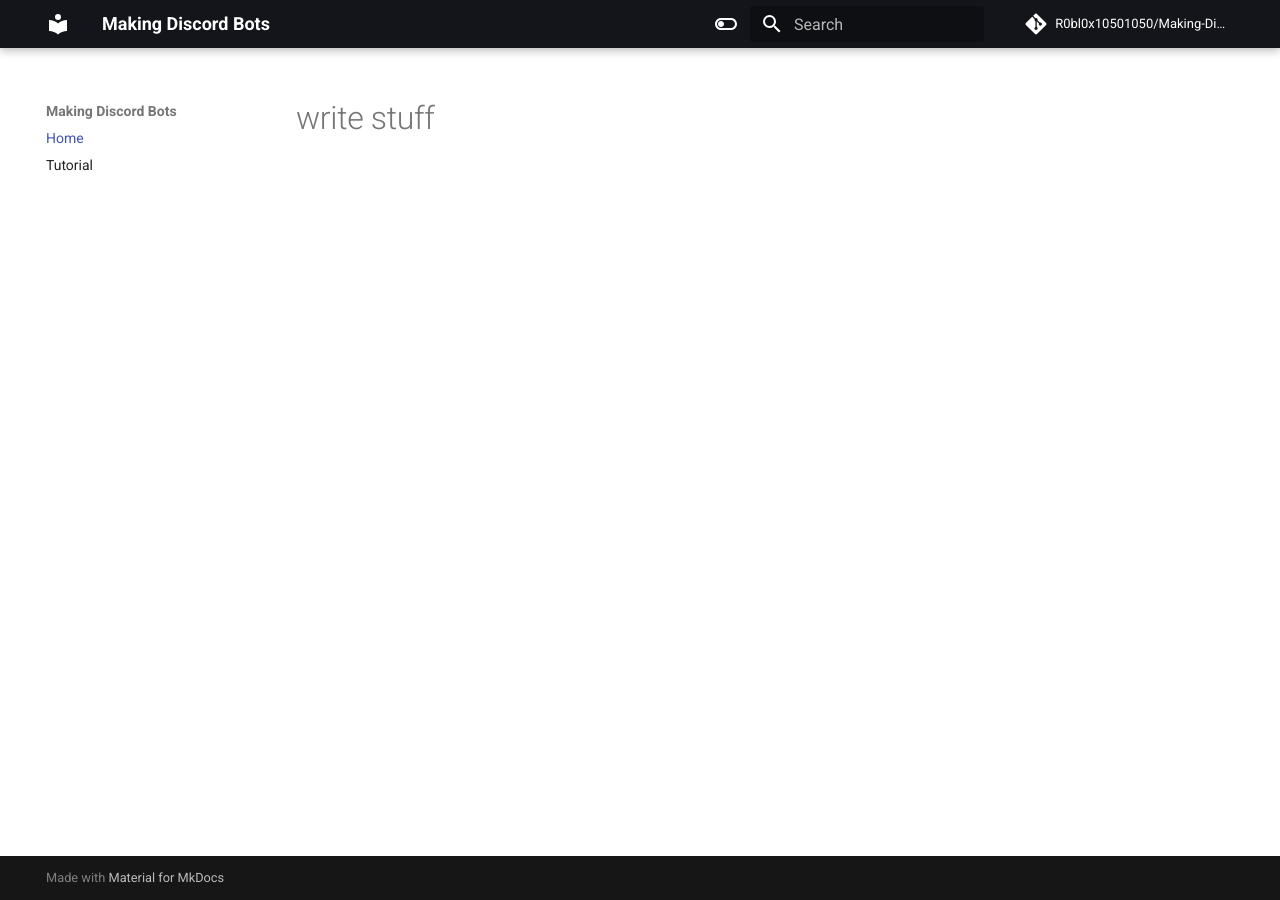
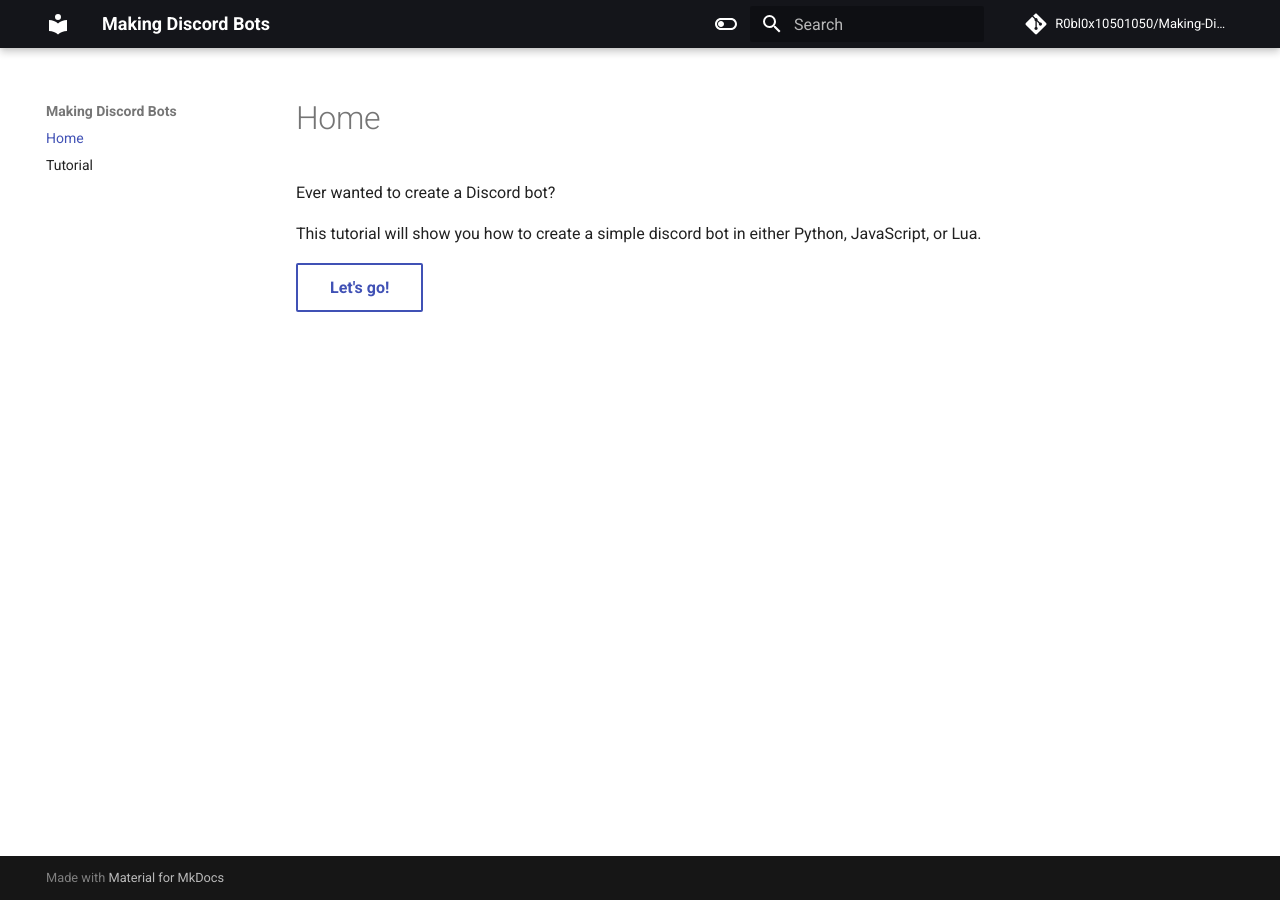
Before and after one commit to R0bl0x10501050/Making-Discord-Bots, an MkDocs documentation site: the page built from docs/index.md, in a window 1280 px wide. Built offline with MkDocs 1.6.1 and Material for MkDocs 9.7.7, drawn with Linux system fonts in a browser that asks for light colours; comment, search, counter and statistics services are not loaded.

Commit message:
Update index.md

```diff
--- a/docs/index.md
+++ b/docs/index.md
@@ -1 +1,5 @@
-# write stuff
+Ever wanted to create a Discord bot?
+
+This tutorial will show you how to create a simple discord bot in either Python, JavaScript, or Lua.
+
+[Let's go!](https://r0bl0x10501050.github.io/Making-Discord-Bots/docs.md){ .md-button }
```
